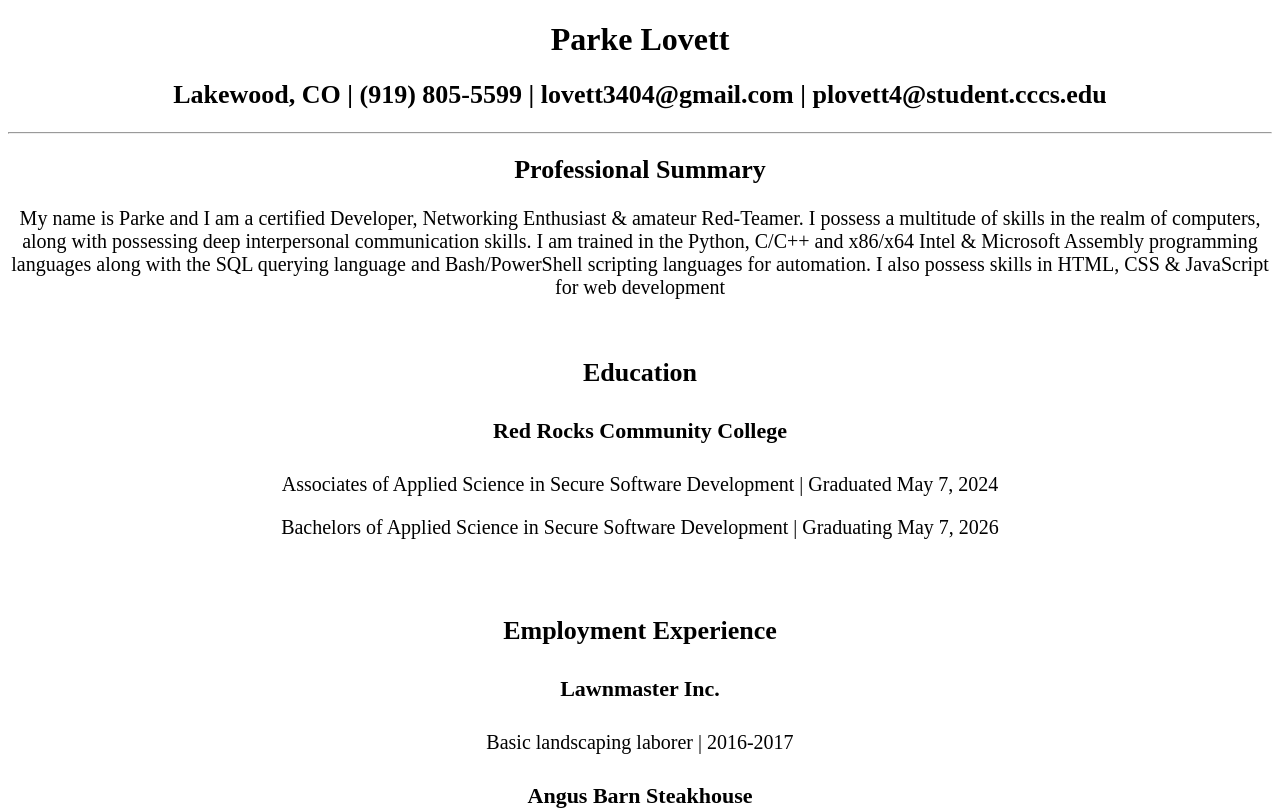
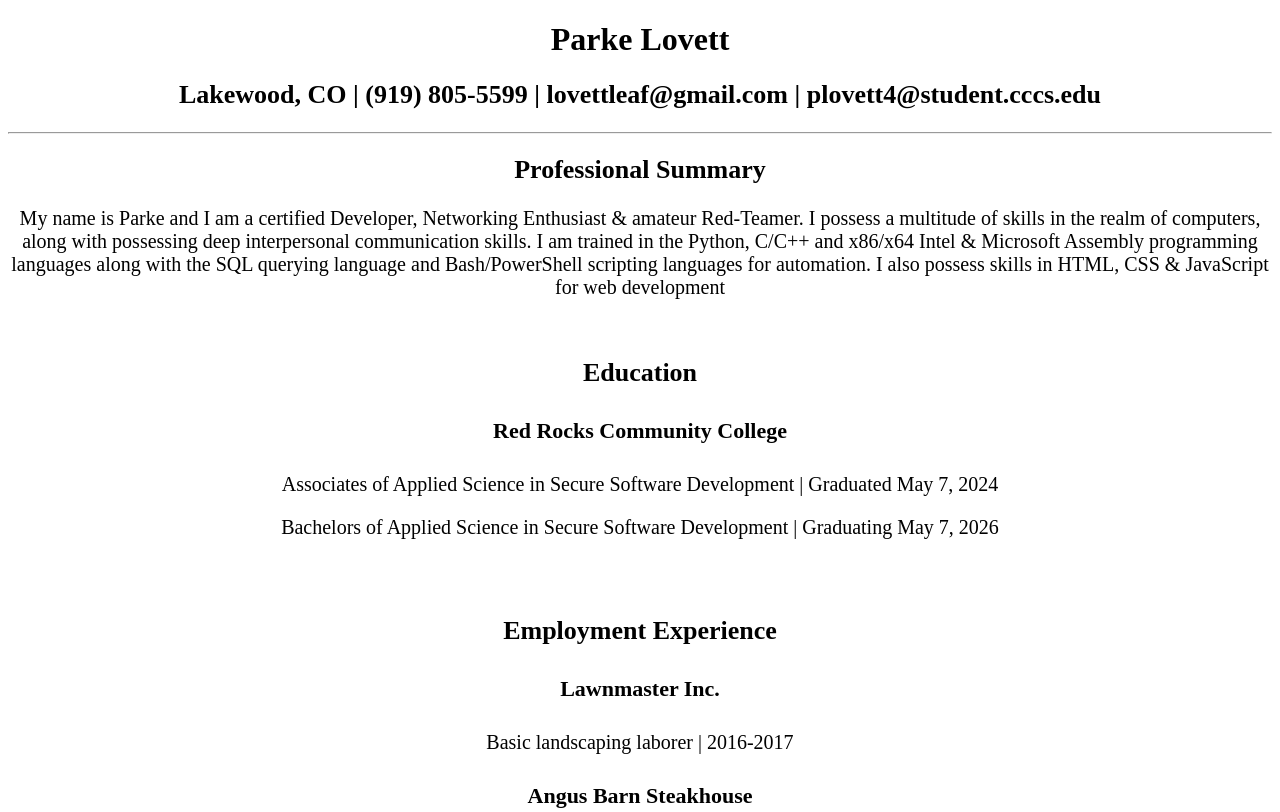
Before and after one commit to Chardzard/PersonalWebsite, a plain HTML site: page connect.html in a window 1280 px wide. Shown: the top 812 px of the page. Drawn offline with Linux system fonts and the light colour scheme.

Commit message:
Update connect.html
Change email address

```diff
--- a/connect.html
+++ b/connect.html
@@ -8,7 +8,7 @@
 </head>
 <body>
     <h1>Parke Lovett</h1>
-    <h2>Lakewood, CO | (919) 805-5599 | lovett3404@gmail.com | plovett4@student.cccs.edu</h2>
+    <h2>Lakewood, CO | (919) 805-5599 | lovettleaf@gmail.com | plovett4@student.cccs.edu</h2>
     <hr>
     <h2>Professional Summary</h2>
     <p>My name is Parke and I am a certified Developer, Networking Enthusiast & amateur Red-Teamer. I possess a multitude of skills
```
